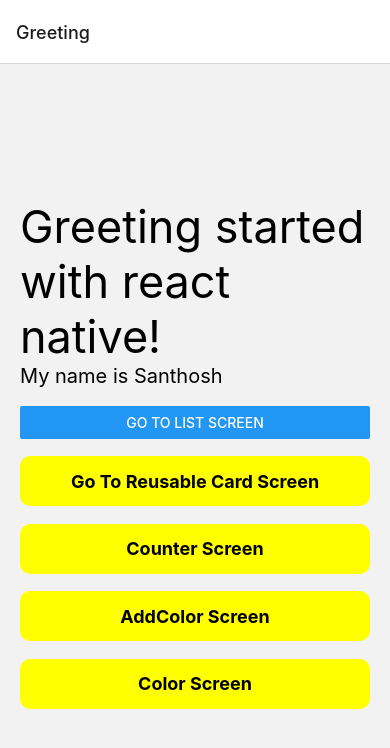
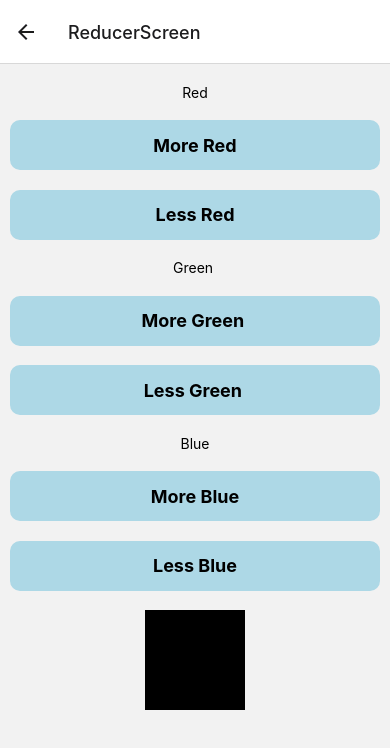
Before and after one commit to santhosh-echortech/React-Native, a React Native app: screen /ReducerScreen in a window 390 px wide. Shown: the top 748 px of the page. Built offline with nearby package versions, Linux system fonts and the light colour scheme.

Commit message:
Reducers

```diff
--- a/App.js
+++ b/App.js
@@ -7,6 +7,7 @@ import ReusableScreen from './Screens/Section-5/31'
 import Counter from './Screens/Section-6/41'
 import AddColor from './Screens/Section-6/44'
 import ColorScreen from './Screens/Section-6/48'
+import ReducerScreen from './Screens/Section-6/56'
 
 const Stack = createNativeStackNavigator()
 
@@ -25,6 +26,7 @@ const App = () => {
         <Stack.Screen name="Counter" component={Counter} />
         <Stack.Screen name="AddColor" component={AddColor} />
         <Stack.Screen name="ColorScreen" component={ColorScreen} />
+        <Stack.Screen name="ReducerScreen" component={ReducerScreen} />
       </Stack.Navigator>
     </NavigationContainer>
   )
--- a/Screens/Section-2/16.js
+++ b/Screens/Section-2/16.js
@@ -21,6 +21,9 @@ function Greeting({ navigation }) {
             </TouchableOpacity>
             <TouchableOpacity style={styles.button} activeOpacity={0.7} onPress={() => navigation.navigate('ColorScreen')}>
                 <Text style={styles.buttonText}>Color Screen</Text>
+            </TouchableOpacity>
+            <TouchableOpacity style={styles.button} activeOpacity={0.7} onPress={() => navigation.navigate('ReducerScreen')}>
+                <Text style={styles.buttonText}>Reducer  Screen</Text>
             </TouchableOpacity>
         </View>
     );
--- /dev/null
+++ b/Screens/Section-6/56.js
@@ -0,0 +1,77 @@
+import React, { useReducer } from 'react'
+import { View, StyleSheet, TouchableOpacity, Text } from 'react-native'
+
+
+const COLOR_INCREMENT = 10
+const COLOR_DECREMENT = 10
+
+const reducer = (state, action) => {
+    switch (action.colorToChange) {
+        case 'RED':
+            return {
+                ...state, red: state.red + action.amountToChange
+            }
+        case 'GREEN':
+            return {
+                ...state, green: state.green + action.amountToChange
+            }
+        case 'BLUE':
+            return {
+                ...state, blue: state.blue + action.amountToChange
+            }
+        default:
+            return state
+    }
+}
+function ReducerScreen() {
+    const [state, dispatch] = useReducer(reducer, { red: 0, green: 0, blue: 0 })
+    const ColorCounter = ({ color, onIncrease, onDecrease }) => {
+        return (
+            <>
+                <Text style={{ textAlign: 'center', marginTop: '5%' }}>{color}</Text>
+                <TouchableOpacity onPress={onIncrease} style={styles.button} activeOpacity={0.7}>
+                    <Text style={styles.buttonText}>{`More ${color}`}</Text>
+                </TouchableOpacity>
+                <TouchableOpacity onPress={onDecrease} style={styles.button} activeOpacity={0.7}>
+                    <Text style={styles.buttonText}>{`Less ${color}`}</Text>
+                </TouchableOpacity>
+            </>
+        )
+    }
+    // console.log(`rgb(${red},${green},${blue})`)
+    return (
+        <View style={styles.container}>
+            <ColorCounter onIncrease={() => dispatch({ colorToChange: 'RED', amountToChange: COLOR_INCREMENT })} onDecrease={() => dispatch({ colorToChange: 'RED', amountToChange: -1 * COLOR_DECREMENT })} color='Red' />
+             <ColorCounter onIncrease={() =>dispatch({ colorToChange: 'GREEN', amountToChange: COLOR_INCREMENT }) } onDecrease={() =>dispatch({ colorToChange: 'GREEN', amountToChange: COLOR_INCREMENT }) } color='Green ' />
+            <ColorCounter onIncrease={() =>dispatch({ colorToChange: 'BLUE', amountToChange: COLOR_INCREMENT }) } onDecrease={() => dispatch({ colorToChange: 'BLUE', amountToChange: COLOR_INCREMENT })} color='Blue' />
+            <View style={[styles.colorContainer, { backgroundColor: `rgb(${state.red},${state.green},${state.blue})` }]} />
+        </View>
+    )
+}
+
+const styles = StyleSheet.create({
+    container: {
+        flex: 1,
+        alignItems: 'center'
+    },
+    colorContainer: {
+        height: 100,
+        width: 100,
+        marginTop: '5%'
+    },
+    button: {
+        height: 50,
+        width: '95%',
+        alignSelf: 'center',
+        backgroundColor: 'lightblue',
+        borderRadius: 10,
+        alignItems: 'center',
+        justifyContent: 'center',
+        marginTop: '5%'
+    },
+    buttonText: {
+        fontSize: 18,
+        fontWeight: 'bold'
+    },
+})
+export default ReducerScreen
```
